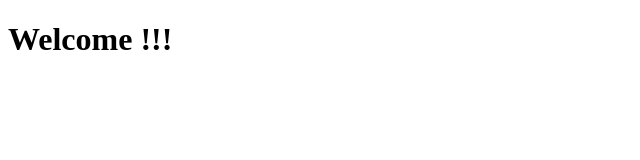
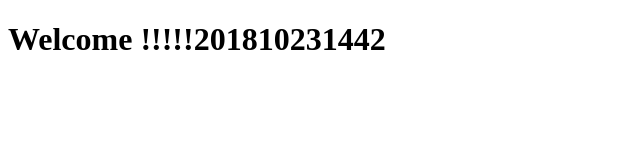
Before and after one commit to zongenyu/zongenyu.github.io, a plain HTML site: page index.html in a window 1280 px wide. Shown: the whole page, without its empty margins (0-640 px from the left). Drawn offline with Linux system fonts and the light colour scheme.

Commit message:
Update version

```diff
--- a/index.html
+++ b/index.html
@@ -5,6 +5,6 @@
     <title>Gitlab</title>
   </head>
   <body>
-    <h1>Welcome !!!</h1>
+    <h1>Welcome !!!!!201810231442</h1>
   </body>
 </html>
```
